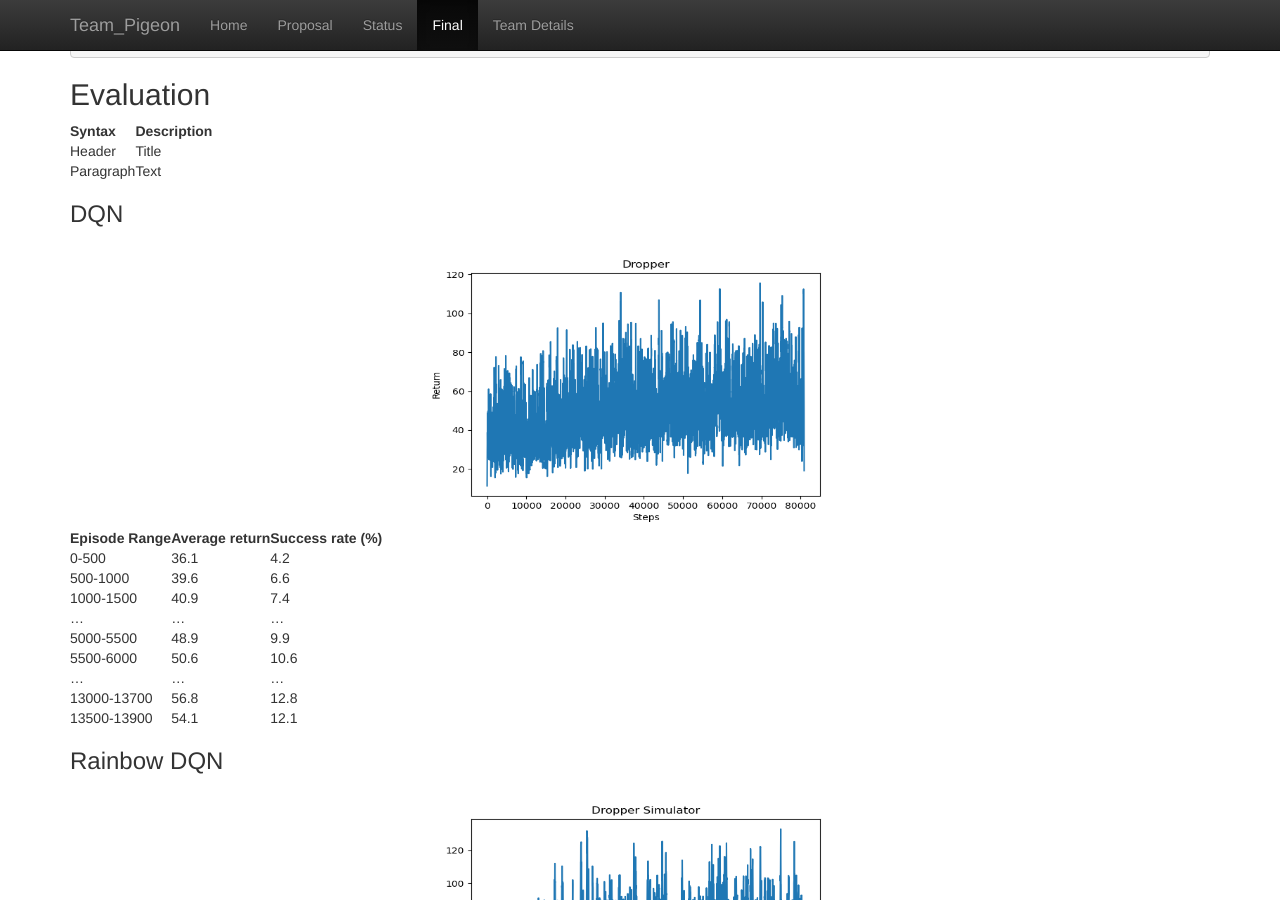
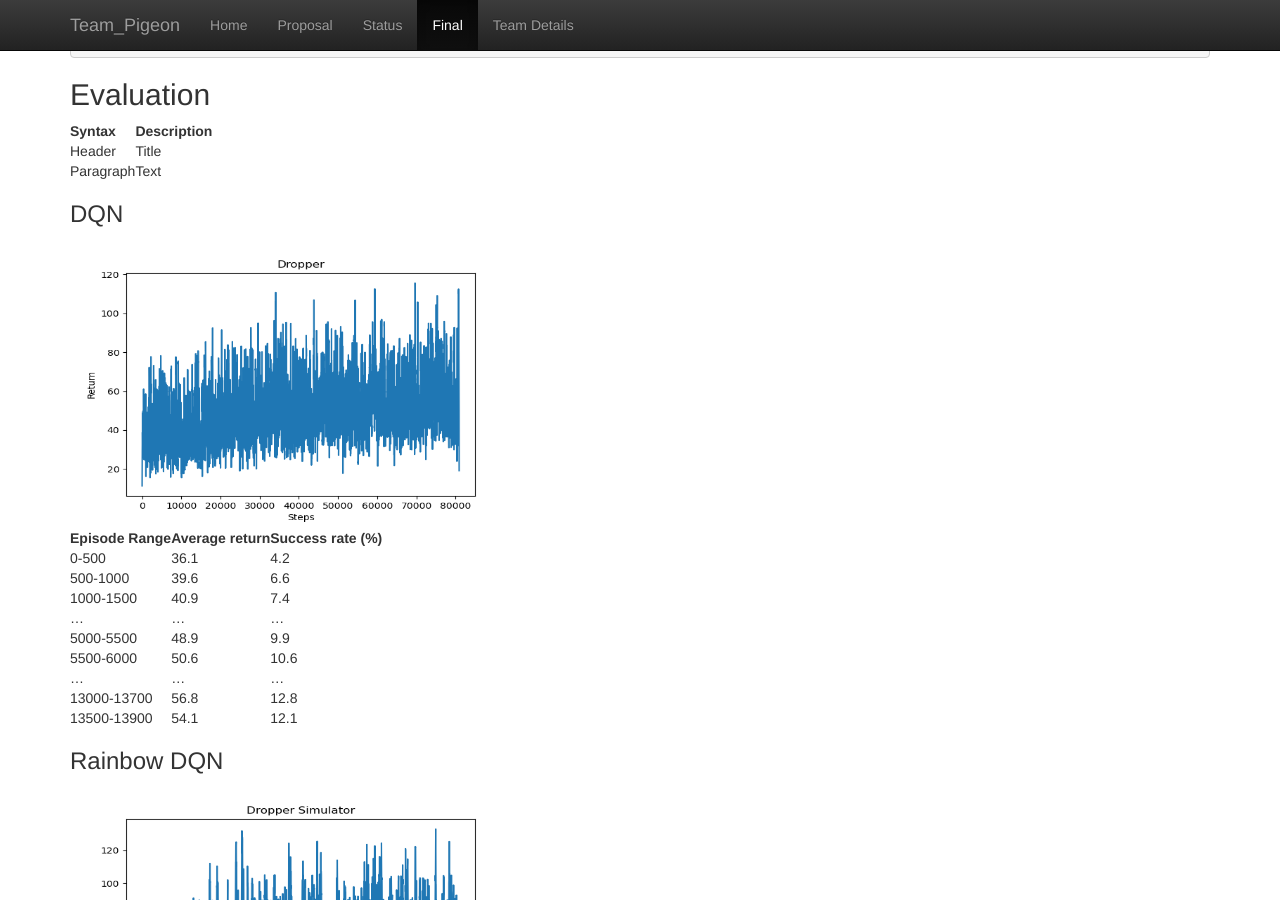
Before and after one commit to shanshs/Team-Pigeon, a Jekyll site: the page built from docs/final.md, in a window 1280 px wide and 900 px high, scrolled down 2272 px. Built offline with Jekyll 4.4.1, drawn with Linux system fonts in a browser that asks for light colours; formulas are drawn with MathJax 3.

Commit message:
Update final.md

```diff
--- a/docs/final.md
+++ b/docs/final.md
@@ -116,7 +116,7 @@ For each episode:
 
 ### DQN
 
-<div style="text-align:center"><img src="returns_torch_dqn.png" width="450" height="290"/></div>
+<div style="text-align:left"><img src="returns_torch_dqn.png" width="450" height="290"/></div>
 
 | Episode Range   	| Average return   	| Success rate (%) 	|
 |-	|-	|-	|
@@ -132,7 +132,7 @@ For each episode:
 
 ### Rainbow DQN
 
-<div style="text-align:center"><img src="returns-dqn-rainbow.png" width="450" height="290"/></div>
+<div style="text-align:left"><img src="returns-dqn-rainbow.png" width="450" height="290"/></div>
 
 | Episode Range    	| Average return    	| Success rate (%)    	|
 |-	|-	|-	|
@@ -151,7 +151,7 @@ For each episode:
 
 ### PPO
 
-<div style="text-align:center"><img src="returns_pponew.png" width="450" height="290"/></div>
+<div style="text-align:left"><img src="returns_pponew.png" width="450" height="290"/></div>
 
 | Episode Range   	| Average return   	| Success rate (%) 	|
 |-	|-	|-	|
```
